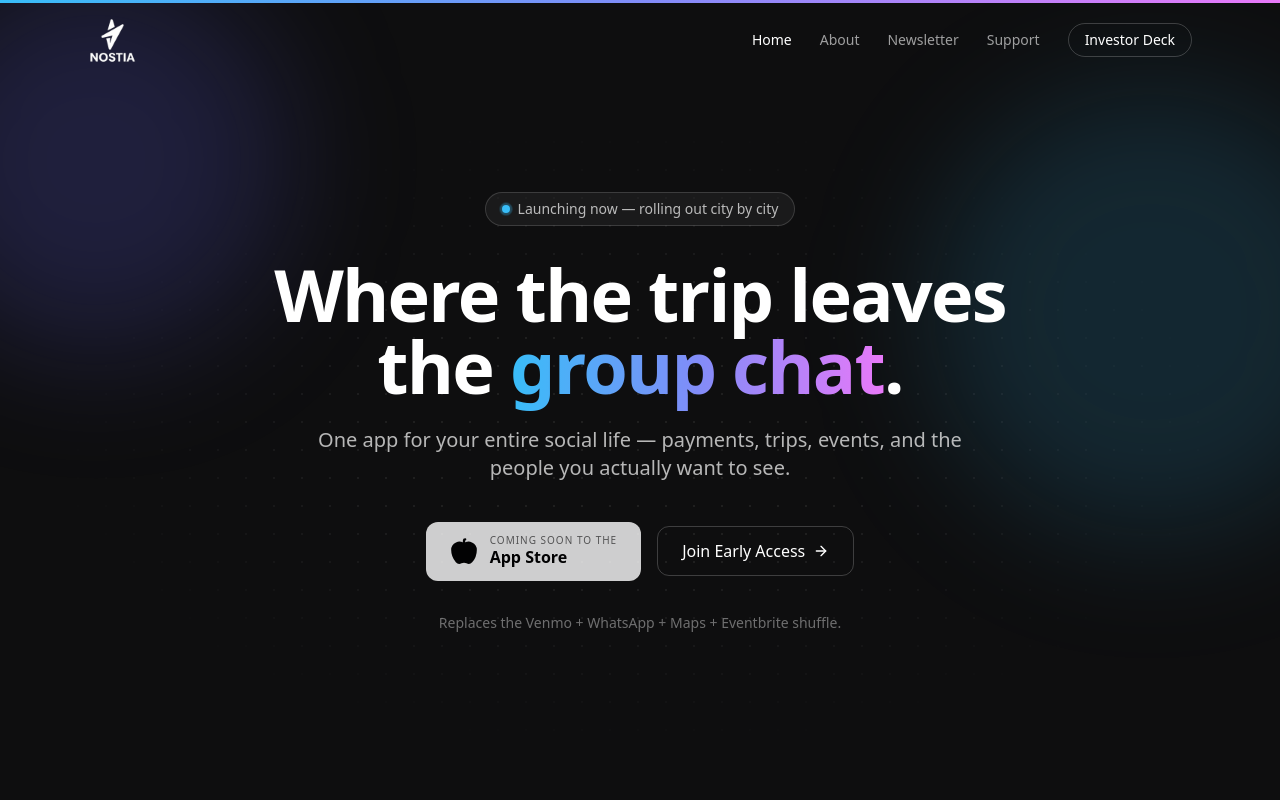
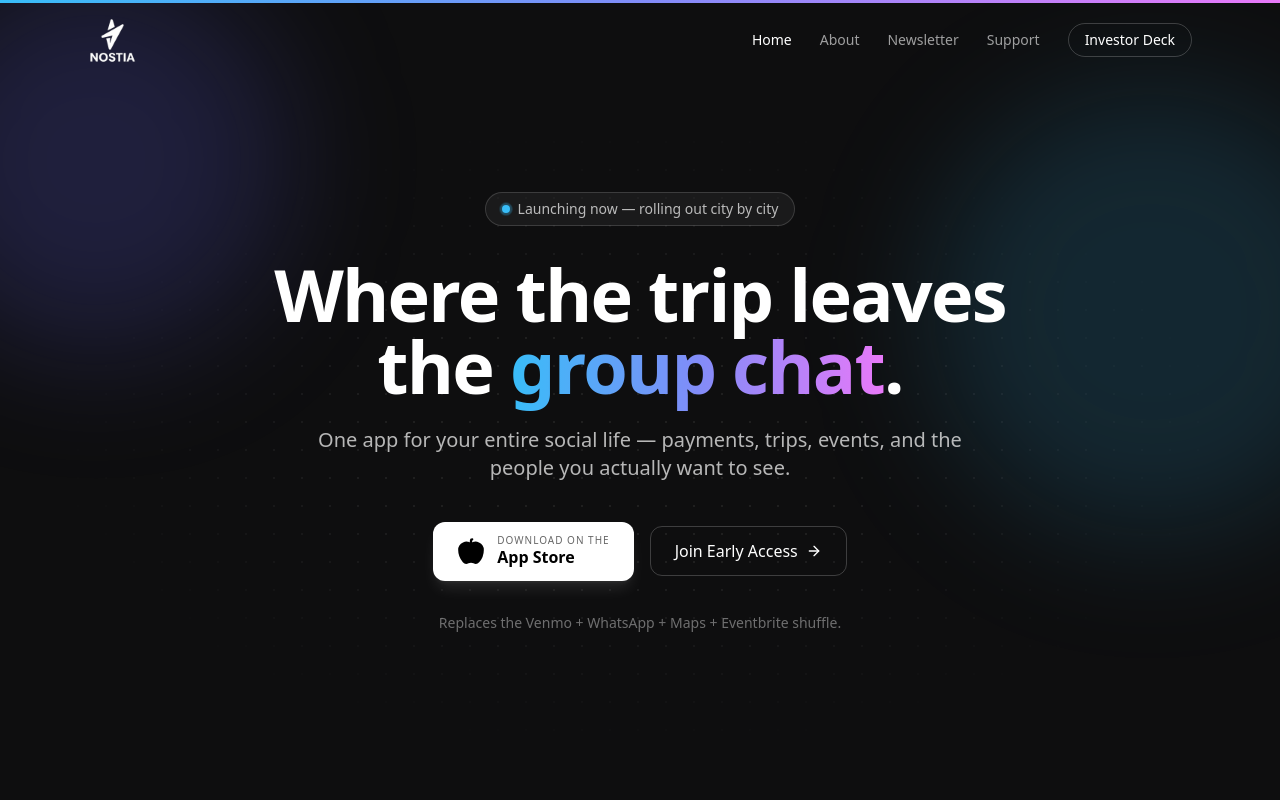
Before and after one commit to olafw666-cpu/nostia-page-landing, a React (Create React App) app: page /home in a window 1280 px wide. Shown: the top 800 px of the page. Built offline with nearby package versions, Linux system fonts and the light colour scheme.

Commit message:
Set live App Store download link
APP_STORE_URL now points to the published listing; buttons switch from
Coming Soon to Download on the App Store.

Co-Authored-By: Claude Fable 5 <noreply@anthropic.com>

```diff
--- a/src/pages/Home.js
+++ b/src/pages/Home.js
@@ -15,11 +15,10 @@ import {
 } from "lucide-react";
 
 // ─────────────────────────────────────────────────────────────
-// App Store link — set this when the app goes live, e.g.:
-//   const APP_STORE_URL = "https://apps.apple.com/app/nostia/id1234567890";
-// While null, the button renders as a "Coming soon" placeholder.
+// App Store link — while null, the button renders as a
+// "Coming soon" placeholder.
 // ─────────────────────────────────────────────────────────────
-const APP_STORE_URL = null;
+const APP_STORE_URL = "https://apps.apple.com/us/app/nostia/id6762099952";
 
 const EARLY_ACCESS_URL =
   "https://forms.cloud.microsoft/Pages/ResponsePage.aspx?id=4AlymbMJI0aaTXavpEpnXMRTvEZQ7UpFm0cv0XYdu35UNTNGM05USFgxQUpXTlAySFgxRzdXVlZONC4u";
```
